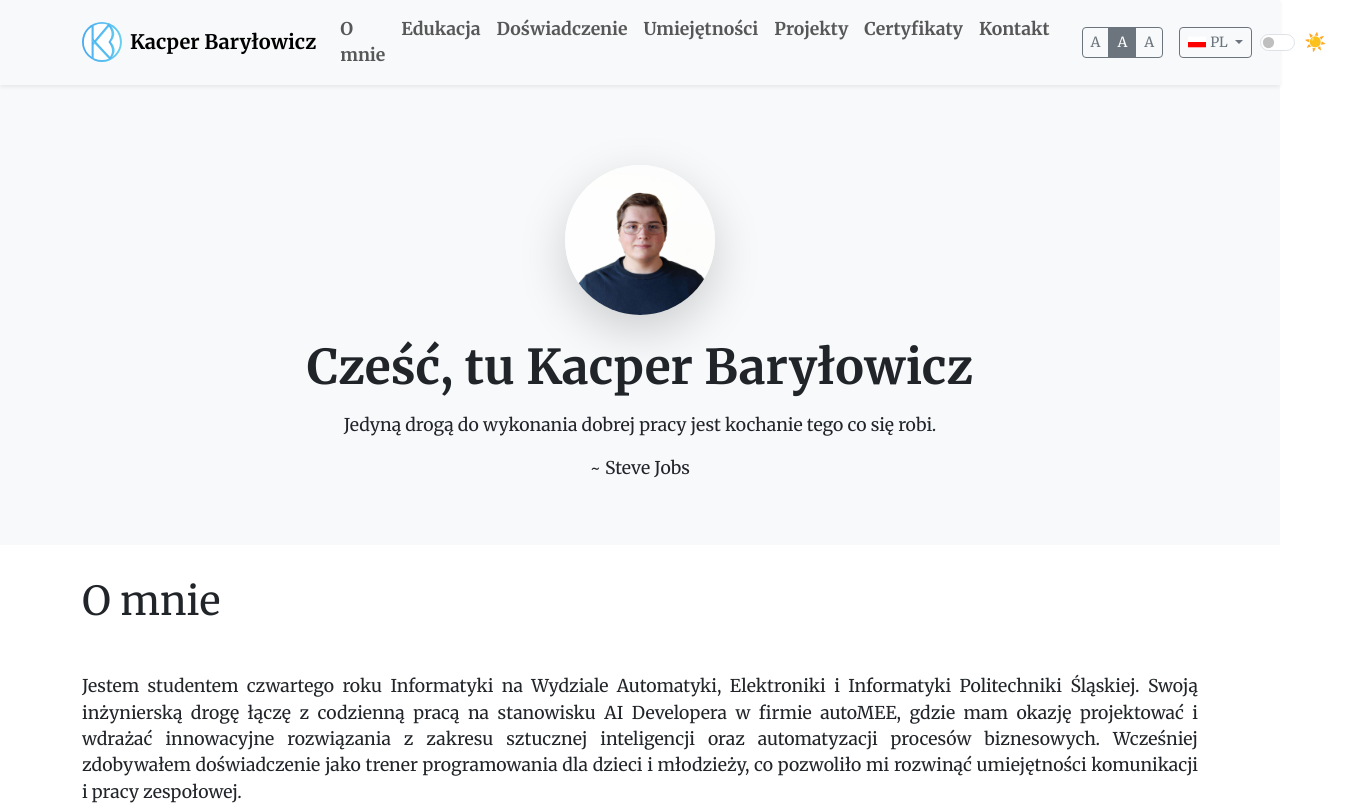
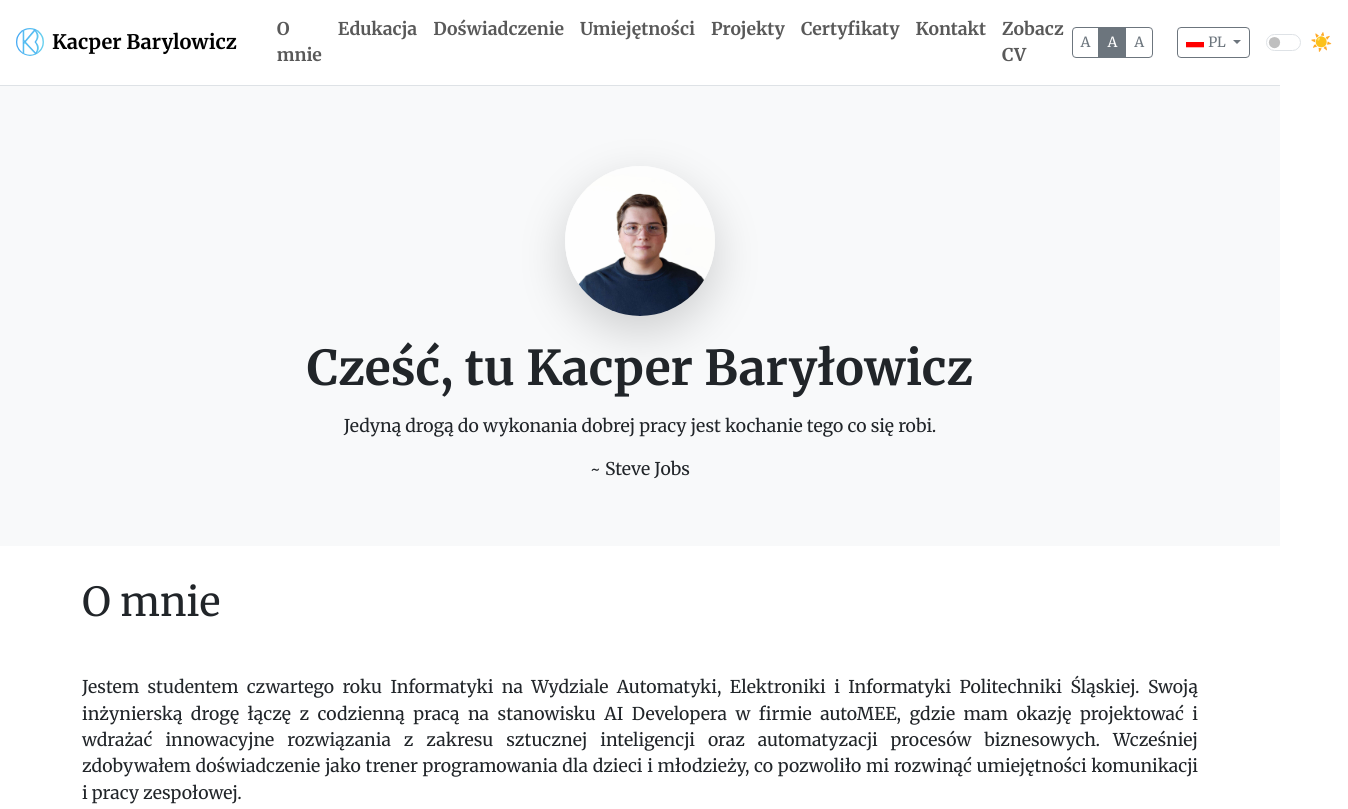
Before and after one commit to malybaryl/Kacper-Barylowicz, a plain HTML site: page index.html in a window 1280 px wide. Shown: the top 809 px of the page, 1348 px wide, since content can reach past the window. Drawn offline with nearby package versions, Linux system fonts and the light colour scheme.

Commit message:
view cv navbar

```diff
--- a/index.html
+++ b/index.html
@@ -15,20 +15,16 @@
   <body class="font-normal">
 
     <!-- Navbar/Header -->
-    <nav class="navbar navbar-expand-lg bg-body-tertiary sticky-top shadow-sm">
-      <div class="container">
-        <a class="navbar-brand d-flex align-items-center" href="#">
-          <img src="static/img/light_logo.svg" alt="Logo" id="logo-img" />
-          <span class="ms-2 fw-bold">Kacper Baryłowicz</span>
-        </a>
-        <div class="collapse navbar-collapse" id="mainNavbar">
-        <button class="navbar-toggler" type="button" data-bs-toggle="collapse" data-bs-target="#mainNavbar" aria-controls="mainNavbar" aria-expanded="false" aria-label="Toggle navigation">
-          <span class="navbar-toggler-icon"></span>
-        </button>
+    <nav class="navbar navbar-expand-lg border-bottom" data-bs-theme="light">
+    <div class="container-fluid px-3 d-flex align-items-center justify-content-between w-100">
+      <a class="navbar-brand d-flex align-items-center gap-2" href="#">
+        <img id="logo-img" src="./static/img/light_logo.svg" alt="Logo" width="28" height="28" />
+        <span class="fw-semibold">Kacper Barylowicz</span>
+      </a>
+      <div id="mainNavbar" class="d-flex align-items-center flex-grow-1 justify-content-end"></div>
 
-        </div>
-      </div>
-    </nav>
+    </div>
+  </nav>
 
     <!-- Hero/Home -->
     <section class="bg-light dark:bg-dark text-center pb-0 home">
--- a/static/css/style.css
+++ b/static/css/style.css
@@ -65,7 +65,6 @@ button {
   font-size: 2.25rem !important;
 }
 
-/* 🔹 LOGO przy doświadczeniu */
 .experience-logo {
   border-radius: 50%;
   object-fit: cover;
--- a/static/js/Navigation.js
+++ b/static/js/Navigation.js
@@ -9,28 +9,49 @@ export default class Navigation {
       pl: "./static/img/polish-flag.svg",
       en: "./static/img/uk-flag.svg",
     };
+    this.cvEnPath = "./static/cv/Kacper-Barylowicz-CV-EN.pdf";
+    this.cvPlPath = "./static/cv/Kacper-Barylowicz-CV-PL.pdf";
   }
 
   render() {
-    const section = document.querySelector("#mainNavbar");
-    if (!section) return;
+    const sectionEl = document.querySelector("#mainNavbar");
+    if (!sectionEl) return;
+
+    sectionEl.classList.remove("container");
+    sectionEl.classList.add(
+      "container-fluid",
+      "d-flex",
+      "align-items-center",
+      "justify-content-between",
+      "w-100",
+      "px-3"
+    );
+
     const navList = document.createElement("ul");
-    navList.className = "navbar-nav ms-auto mb-2 mb-lg-0 tile-nav";
-    this.sections.forEach((section) => {
-      const listItem = document.createElement("li");
-      listItem.className = "nav-item";
-      const link = document.createElement("a");
-      link.className = "nav-link";
-      link.href = `#${section.id}`;
-      link.textContent = section[this.language] || section.pl;
-      link.setAttribute("data-section-id", section.id);
-      listItem.appendChild(link);
-      navList.appendChild(listItem);
+    navList.className = "navbar-nav mb-2 mb-lg-0 tile-nav";
+    this.sections.forEach((sec) => {
+      const li = document.createElement("li");
+      li.className = "nav-item";
+      const a = document.createElement("a");
+      a.className = "nav-link";
+      if (sec.id !== "cv") {
+        a.href = `#${sec.id}`;
+      } else if (this.language === "pl") {
+        a.href = this.cvPlPath;
+        a.target = "_blank";
+      } else {
+        a.href = this.cvEnPath;
+        a.target = "_blank";
+      }
+      a.textContent = sec[this.language] || sec.pl;
+      a.setAttribute("data-section-id", sec.id);
+      li.appendChild(a);
+      navList.appendChild(li);
     });
-    section.appendChild(navList);
+    sectionEl.appendChild(navList);
 
     const container = document.createElement("div");
-    container.className = "d-flex align-items-center ms-lg-4 gap-2";
+    container.className = "d-flex align-items-center ms-auto gap-3";
 
     const fontContainer = document.createElement("div");
     fontContainer.className = "btn-group me-2";
@@ -113,9 +134,7 @@ export default class Navigation {
       li.appendChild(btn);
       langMenu.appendChild(li);
 
-      btn.addEventListener("click", () => {
-        this.applyLanguage(code);
-      });
+      btn.addEventListener("click", () => this.applyLanguage(code));
     });
 
     langDropdown.appendChild(langBtn);
@@ -140,7 +159,7 @@ export default class Navigation {
     themeSwitchContainer.appendChild(labelThemeSwich);
     container.appendChild(themeSwitchContainer);
 
-    section.appendChild(container);
+    sectionEl.appendChild(container);
 
     this.handleThemeSwitcher();
     this.handleFontSwitcher();
@@ -160,6 +179,16 @@ export default class Navigation {
       const def = this.sections.find((s) => s.id === id);
       if (def) a.textContent = def[lang] || def.pl || def.en || "";
     });
+
+    const cvLink = document.querySelector("a.nav-link[data-section-id='cv']");
+    if (cvLink) {
+      cvLink.href = lang === "pl" ? this.cvPlPath : this.cvEnPath;
+      cvLink.target = "_blank";
+    }
+
+    if (this.showLogs) {
+      console.log(`Language changed to: ${lang}`);
+    }
 
     document.dispatchEvent(
       new CustomEvent("app:languageChanged", { detail: { lang } })
--- a/static/json/navigation.json
+++ b/static/json/navigation.json
@@ -33,5 +33,10 @@
     "pl": "Kontakt",
     "en": "Contact",
     "id": "contact-me"
+  },
+  "cv": {
+    "pl": "Zobacz CV",
+    "en": "View CV",
+    "id": "cv"
   }
 }
```
Also changed, not shown: 2 other files.
